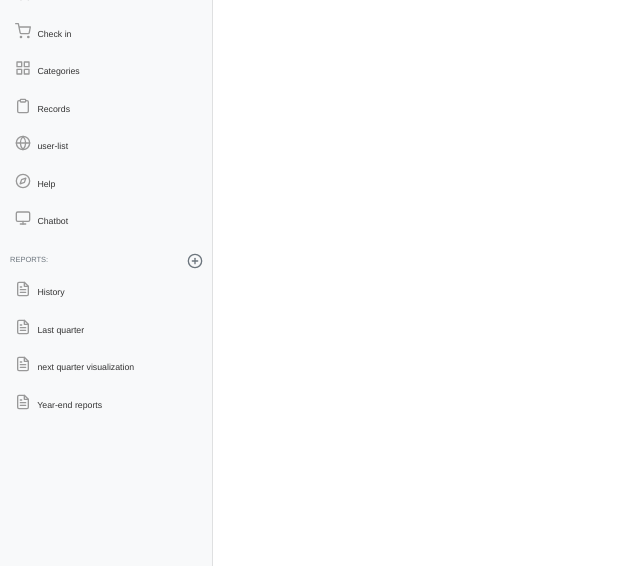
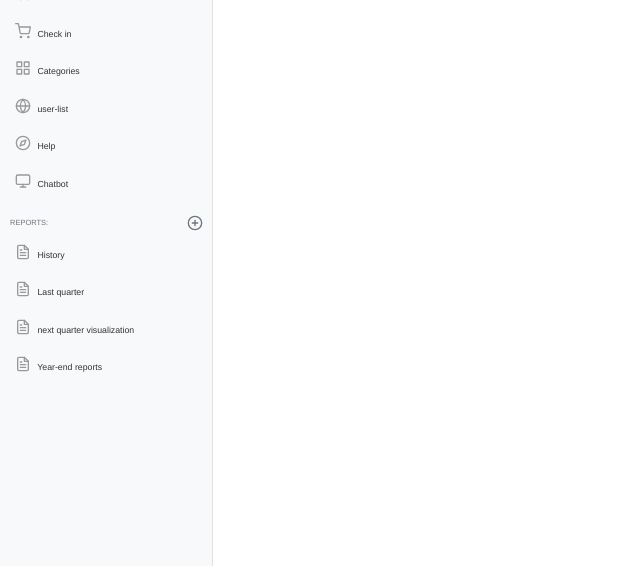
Before and after one commit to pritindra/Inventory_System_Eurymedons, a Django app: page /dashboard/ in a window 1280 px wide; the page is wider, and only the part inside the window is pictured. Shown: the part 233-799 px from the top of that part, without its empty margins (0-640 px from the left). Run offline with Django 3.2, Linux system fonts and the light colour scheme; data that the repository does not hold is empty; some libraries are stand-ins or nearby versions.

Commit message:
Update base.html

```diff
--- a/templates/interface/base.html
+++ b/templates/interface/base.html
@@ -117,12 +117,7 @@
                 Categories
               </a>
             </li>
-            <li class="nav-item">
-              <a class="nav-link" href="categories">
-                <span data-feather="clipboard"></span>
-                Records
-              </a>
-            </li>
+
             <li class="nav-item">
               <a class="nav-link" href="{% url 'user-list' %}">
                 <span data-feather="globe"></span>
```
